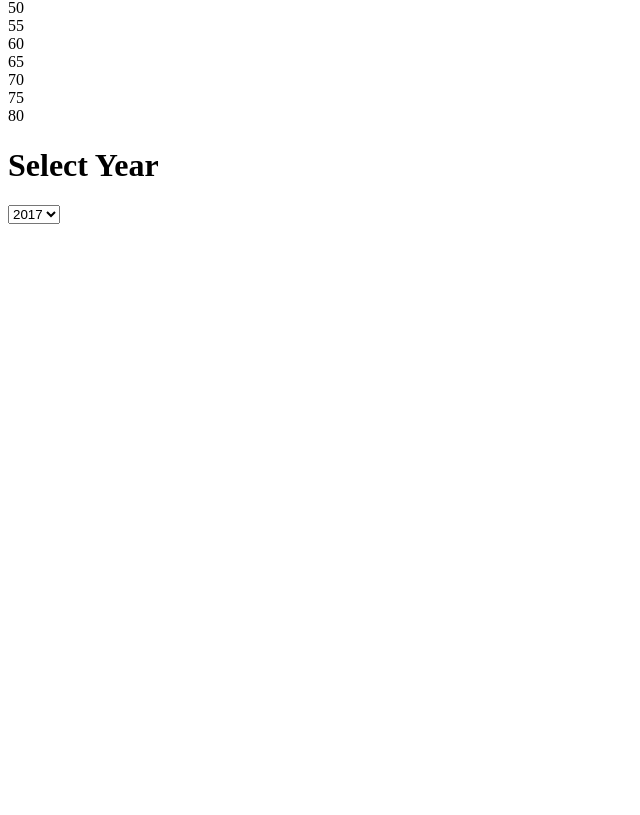
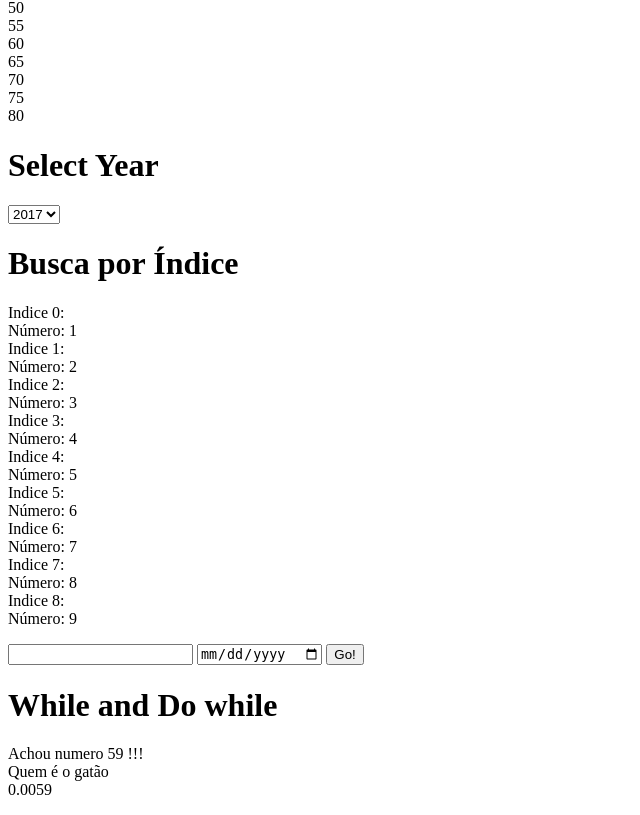
Before and after one commit to rik471/php-projeto, a PHP site: the page made by laços.php in a window 1280 px wide. Shown: the part 873-1688 px from the top of the page, without its empty margins (0-640 px from the left). Before the commit the page ends 1097 px from the top, so only its background shows below. Run offline with PHP 8.4, Linux system fonts and the light colour scheme.

Commit message:
Updating file

```diff
--- a/laços.php
+++ b/laços.php
@@ -81,5 +81,41 @@
         }
         echo '</select>';
       ?></p>
+      <p><h1>Busca por Índice</h1><?php
+        $mes = array("1","2","3","4","5","6","7","8","9");
+          foreach ($mes as $key => $num) {
+            echo "Indice $key:</br>";
+            echo "Número: $num</br>";
+          }
+      ?></p>
+      <form>
+        <input type="text" name="nome">
+        <input type="date" name="nasc">
+        <input type="submit" value="Go!">
+      </form>
+      <?php
+      if(isset($_GET)){
+
+          foreach ($_GET as $key => $nasc) {
+            echo "Campo: $key<br>Valor: $nasc<br>";
+            }
+        }
+      ?>
+      <p><h1>While and Do while</h1> <?php
+        $achou = true;
+        while ($achou) {
+          $contador = rand(1, 100);
+
+          if ($contador > 50 && $contador < 60) {
+            echo "Achou numero $contador !!!<br>";
+            $achou = false;
+          }
+        }
+        do {
+          $contador /= 10000;
+          echo "Quem é o gatão<br>";
+        } while ($contador > 50);
+        echo "$contador";
+      ?></p>
   </body>
 </html>
```
